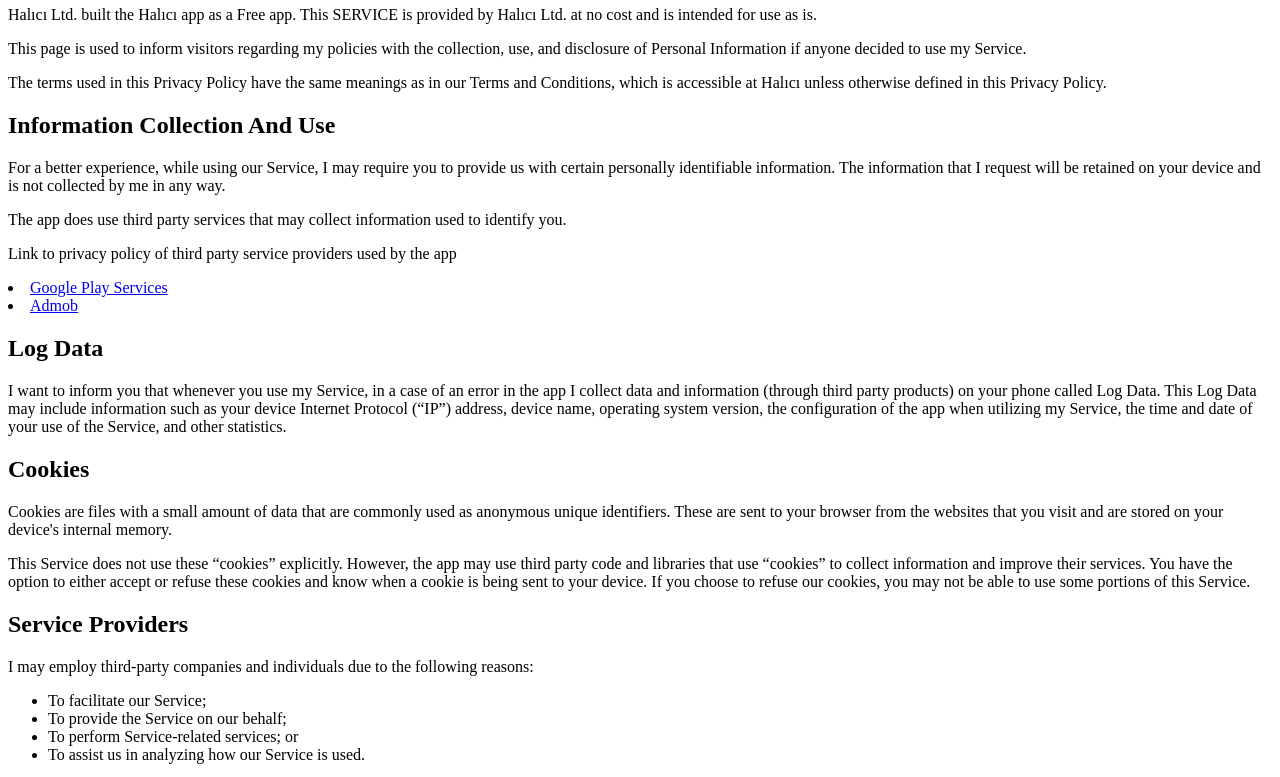
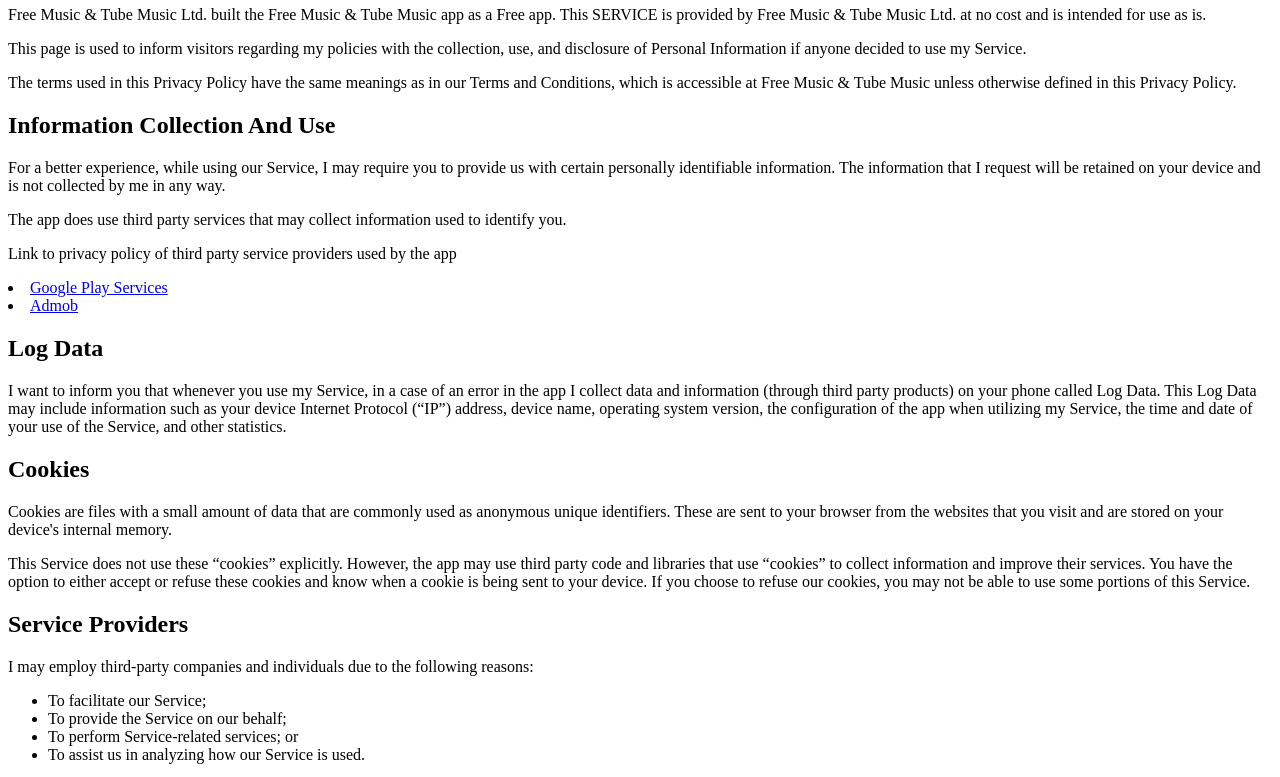
Before and after one commit to app-privacy-policy/apps-privacy-policy, a plain HTML site: page index.html in a window 1280 px wide. Shown: the part 60-837 px from the top of the page. Drawn offline with Linux system fonts and the light colour scheme.

Commit message:
Update index.html

```diff
--- a/index.html
+++ b/index.html
@@ -5,11 +5,11 @@
   <body>
     <h1>Privacy Policy</h1>
 
-    <p>Halıcı Ltd. built the Halıcı app as a Free app. This SERVICE is provided by Halıcı Ltd. at no cost and is intended for use as is.</p>
+    <p>Free Music & Tube Music Ltd. built the Free Music & Tube Music app as a Free app. This SERVICE is provided by Free Music & Tube Music Ltd. at no cost and is intended for use as is.</p>
 
     <p>This page is used to inform visitors regarding my policies with the collection, use, and disclosure of Personal Information if anyone decided to use my Service.</p>
 
-    <p>The terms used in this Privacy Policy have the same meanings as in our Terms and Conditions, which is accessible at Halıcı unless otherwise defined in this Privacy Policy.</p>
+    <p>The terms used in this Privacy Policy have the same meanings as in our Terms and Conditions, which is accessible at Free Music & Tube Music unless otherwise defined in this Privacy Policy.</p>
 
 
     <h2>Information Collection And Use</h2>
```
